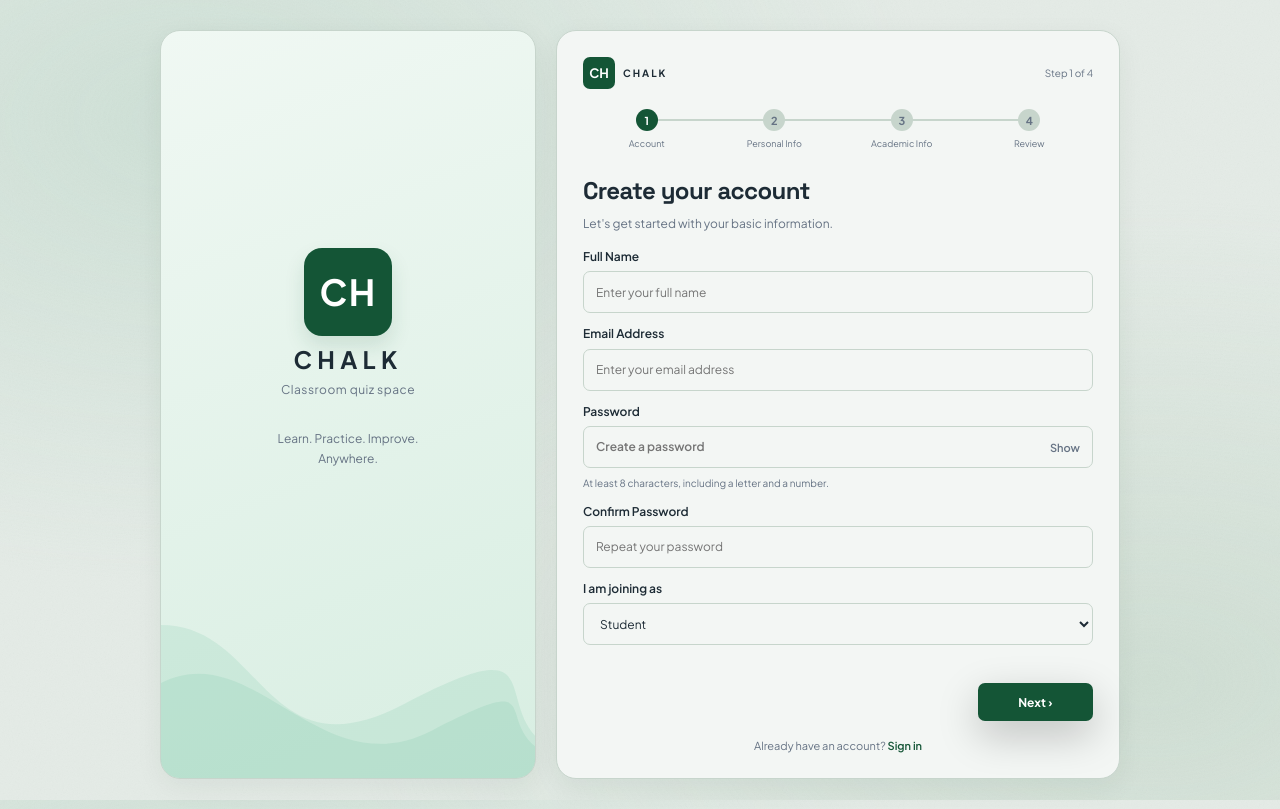
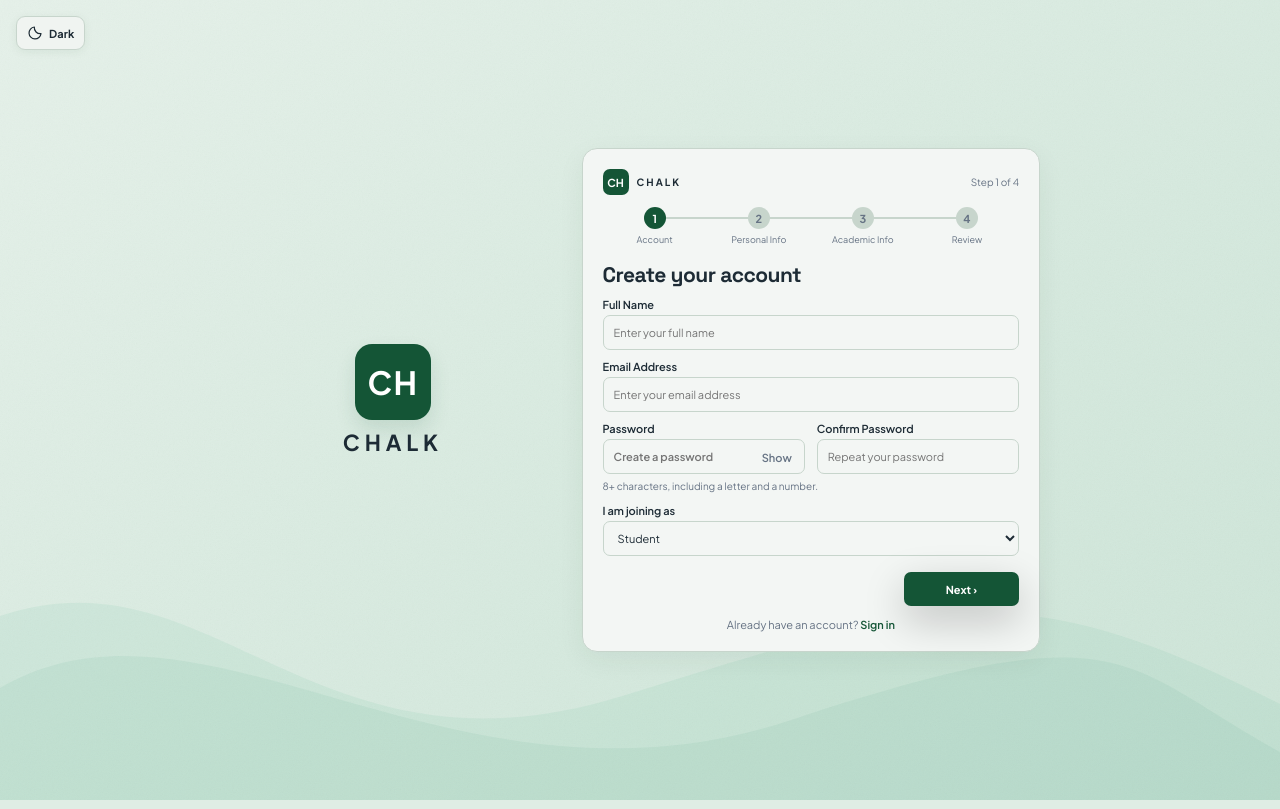
Before and after one commit to samsonmarco18/QuizWeb, a PHP site: page /register.php in a window 1280 px wide. Run offline with PHP 8.4, Linux system fonts and the light colour scheme; some libraries are stand-ins or nearby versions.

Commit message:
Enhance signup page design with full-page backdrop and theme toggle functionality

```diff
--- a/assets/css/site.css
+++ b/assets/css/site.css
@@ -3732,3 +3732,73 @@ body:not(.theme-dark) .signup-brand-panel { background: linear-gradient(160deg,
     .signup-field-grid { grid-template-columns: 1fr; }
     .signup-page .page-shell { width: calc(100% - 24px); padding: 20px 0; }
 }
+
+/* Compact signup with a full-page mint paper backdrop. */
+body.auth-page:not(.theme-dark) {
+    background-color: #dceddf;
+    background-image: url('/QuizWeb/assets/texture.svg'), url('/QuizWeb/assets/auth-waves.svg'), linear-gradient(145deg, #e5f1e9, #cce4d7);
+    background-size: 180px 180px, 100% 32vh, 100% 100%;
+    background-position: 0 0, center bottom, center;
+    background-repeat: repeat, no-repeat, no-repeat;
+}
+body.auth-page.theme-dark {
+    --panel: #243e36;
+    --panel-strong: #284239;
+    --line: #4b695b;
+    --text: #edf6ef;
+    --muted: #c2d3c9;
+    background: url('/QuizWeb/assets/texture.svg') repeat, url('/QuizWeb/assets/auth-waves.svg') center bottom / 100% 32vh no-repeat, linear-gradient(145deg, #345749, #25463c);
+    animation: none;
+}
+body.auth-page :is(.ambient, .screen-mesh), body.auth-page::before, body.auth-page::after { display: none; }
+.auth-theme-toggle { position: fixed; top: 16px; left: 16px; z-index: 30; display: inline-flex; align-items: center; gap: 6px; padding: 8px 10px; border: 1px solid var(--line); border-radius: 9px; background: var(--panel); color: var(--text); font: inherit; font-size: 11px; cursor: pointer; box-shadow: 0 2px 10px #123a2310; }
+.auth-theme-toggle .nav-icon { width: 16px; height: 16px; flex-basis: 16px; }
+.auth-theme-toggle:focus-visible { outline: 2px solid var(--accent); outline-offset: 3px; }
+.signup-page .page-shell { width: min(calc(100% - 64px), 800px); min-height: 100dvh; margin: 0 auto; padding: 24px 0; }
+.signup-layout { grid-template-columns: minmax(180px, .8fr) minmax(0, 1.2fr); gap: 36px; align-items: center; }
+.signup-brand-panel, body:not(.theme-dark) .signup-brand-panel { min-height: 0; padding: 0; border: 0; border-radius: 0; background: none; box-shadow: none; overflow: visible; }
+.signup-brand .brand-badge { width: 76px; height: 76px; border-radius: 17px; font-size: 32px; }
+.signup-brand strong { font-size: 22px; }
+.signup-card { min-height: 0; padding: 20px; border-radius: 15px; gap: 12px; }
+.signup-card-top { min-height: 26px; }
+.signup-mini-brand > span { width: 26px; height: 26px; font-size: 11px; }
+.signup-progress { margin: 0 0 4px; }
+.signup-progress li { gap: 5px; }
+.signup-step { gap: 10px; min-height: 258px; }
+.signup-step h1, .signup-success h1 { font-size: 21px; }
+.signup-step label { gap: 4px; min-width: 0; }
+.signup-card :is(input, select) { height: 35px; padding: 7px 10px; font-size: 11px; }
+.signup-card label > span { font-size: 11px; }
+.signup-password input { padding-right: 45px; }
+.signup-step[data-signup-step="0"] { grid-template-columns: 1fr 1fr; column-gap: 12px; }
+.signup-step[data-signup-step="0"] > :is(h1, small),
+.signup-step[data-signup-step="0"] > label:nth-of-type(1),
+.signup-step[data-signup-step="0"] > label:nth-of-type(2),
+.signup-step[data-signup-step="0"] > label:last-child { grid-column: 1 / -1; }
+.signup-actions { padding-top: 4px; }
+.signup-actions .button { min-height: 34px; padding: 8px 14px; font-size: 11px; }
+.signup-review { padding: 12px; gap: 10px; font-size: 11px; }
+.signup-success { min-height: 340px; }
+.signup-card .inline-error { font-size: 11px; padding: 8px; }
+.signup-card .inline-error ul { margin: 0; padding-left: 16px; }
+@media (max-width: 760px) {
+    .signup-page .page-shell { width: min(calc(100% - 24px), 440px); padding: 52px 0 14px; align-content: center; }
+    .signup-layout { grid-template-columns: 1fr; gap: 12px; }
+    .signup-brand { display: flex; align-items: center; gap: 10px; }
+    .signup-brand .brand-badge { width: 36px; height: 36px; border-radius: 9px; font-size: 17px; }
+    .signup-brand strong { font-size: 16px; }
+    .signup-card { min-height: 0; padding: 16px; gap: 10px; }
+    .signup-field-grid { grid-template-columns: 1fr 1fr; gap: 8px; }
+    .auth-theme-toggle { top: 10px; left: 10px; padding: 7px 9px; }
+}
+@media (max-height: 650px) {
+    .signup-page .page-shell { padding-top: 12px; padding-bottom: 12px; }
+    .signup-card { padding: 14px 18px; gap: 8px; }
+    .signup-step { gap: 7px; min-height: 230px; }
+    .signup-step h1 { font-size: 19px; }
+    .signup-actions { padding-top: 0; }
+}
+@media (max-width: 760px) and (max-height: 650px) {
+    .signup-page .page-shell { padding-top: 48px; padding-bottom: 8px; }
+    .signup-brand-panel { display: none; }
+}
--- a/assets/js/site.js
+++ b/assets/js/site.js
@@ -20,6 +20,10 @@
         if (themeToggle) {
             themeToggle.setAttribute("aria-pressed", isDark ? "true" : "false");
             themeToggle.querySelector(".theme-toggle-label").textContent = "Dark Mode";
+            if (themeToggle.classList.contains("auth-theme-toggle")) {
+                themeToggle.querySelector(".theme-toggle-label").textContent = isDark ? "Light" : "Dark";
+                themeToggle.title = isDark ? "Switch to light mode" : "Switch to dark mode";
+            }
         }
 
         try {
--- a/includes/layout.php
+++ b/includes/layout.php
@@ -82,6 +82,11 @@ function render_header(string $title, string $pageClass = ''): void
         <div class="ambient ambient-two"></div>
         <div class="ambient ambient-three"></div>
         <div class="screen-mesh"></div>
+        <?php if (!$showHeader): ?>
+        <button class="auth-theme-toggle" id="theme-toggle" type="button" aria-pressed="false" aria-label="Dark mode" title="Toggle light / dark mode">
+            <?php echo nav_icon('moon'); ?><span class="theme-toggle-label">Dark Mode</span>
+        </button>
+        <?php endif; ?>
         <?php if ($showHeader): ?>
         <header class="site-header glass">
             <a class="brand" href="<?php echo $user ? '/QuizWeb/dashboard.php' : '/QuizWeb/login.php'; ?>">
--- a/register.php
+++ b/register.php
@@ -33,9 +33,7 @@ render_header('Register', 'auth-page signup-page');
 ?>
 <section class="signup-layout">
     <aside class="signup-brand-panel">
-        <a class="signup-brand" href="/QuizWeb/login.php"><span class="brand-badge">CH</span><strong>CHALK</strong><small>Classroom quiz space</small></a>
-        <p>Learn. Practice. Improve.<br>Anywhere.</p>
-        <svg class="signup-waves" viewBox="0 0 400 180" preserveAspectRatio="none" aria-hidden="true"><path d="M0 35C110 35 110 180 260 110S360 100 400 140V180H0Z" fill="currentColor" opacity=".12"/><path d="M0 90C100 45 170 190 290 135S360 120 400 150V180H0Z" fill="currentColor" opacity=".12"/></svg>
+        <a class="signup-brand" href="/QuizWeb/login.php"><span class="brand-badge">CH</span><strong>CHALK</strong></a>
     </aside>
     <?php if ($createdName !== null): ?>
         <section class="signup-card signup-success" aria-labelledby="signup-success-title">
@@ -54,25 +52,25 @@ render_header('Register', 'auth-page signup-page');
         </ol>
         <?php if ($errors): ?><div class="inline-error" role="alert"><ul><?php foreach ($errors as $error): ?><li><?php echo esc($error); ?></li><?php endforeach; ?></ul></div><?php endif; ?>
         <section data-signup-step="0" class="signup-step">
-            <h1 tabindex="-1">Create your account</h1><p>Let's get started with your basic information.</p>
+            <h1 tabindex="-1">Create your account</h1>
             <label><span>Full Name</span><input name="name" autocomplete="name" maxlength="150" required value="<?php echo esc($name); ?>" placeholder="Enter your full name"></label>
             <label><span>Email Address</span><input type="email" name="email" autocomplete="email" maxlength="190" required value="<?php echo esc($email); ?>" placeholder="Enter your email address"></label>
             <label><span>Password</span><span class="signup-password"><input type="password" name="password" autocomplete="new-password" minlength="8" pattern="(?=.*[A-Za-z])(?=.*[0-9]).{8,}" required placeholder="Create a password" aria-describedby="password-guidance"><button type="button" data-password-toggle aria-label="Show password" aria-pressed="false">Show</button></span></label>
-            <small id="password-guidance">At least 8 characters, including a letter and a number.</small>
             <label><span>Confirm Password</span><input type="password" name="confirm_password" autocomplete="new-password" required placeholder="Repeat your password"></label>
+            <small id="password-guidance">8+ characters, including a letter and a number.</small>
             <label><span>I am joining as</span><select name="role"><option value="student"<?php echo $role === 'student' ? ' selected' : ''; ?>>Student</option><option value="teacher"<?php echo $role === 'teacher' ? ' selected' : ''; ?>>Teacher</option></select></label>
         </section>
         <section data-signup-step="1" class="signup-step">
-            <h1 tabindex="-1">Personal information</h1><p>Tell us more about yourself.</p>
+            <h1 tabindex="-1">Personal information</h1>
             <div class="signup-field-grid"><?php render_profile_fields($profile, ['student_number', 'birthdate'], $role); ?></div>
             <?php render_profile_fields($profile, ['gender'], $role); ?>
         </section>
         <section data-signup-step="2" class="signup-step">
-            <h1 tabindex="-1">Academic information</h1><p>Help us personalize your learning experience.</p>
+            <h1 tabindex="-1">Academic information</h1>
             <?php render_profile_fields($profile, ['program', 'year_level'], $role); ?>
         </section>
         <section data-signup-step="3" class="signup-step">
-            <h1 tabindex="-1">Review your information</h1><p>Make sure everything is correct before creating your account.</p>
+            <h1 tabindex="-1">Review your information</h1>
             <dl class="signup-review" data-signup-review></dl>
         </section>
         <div class="signup-actions"><button class="button button-secondary" type="button" data-signup-back hidden>&lsaquo; Back</button><button class="button button-primary" type="button" data-signup-next hidden>Next &rsaquo;</button><button class="button button-primary" type="submit" data-signup-submit>Create Account</button></div>
```
Also changed, not shown: assets/auth-waves.svg (added).
